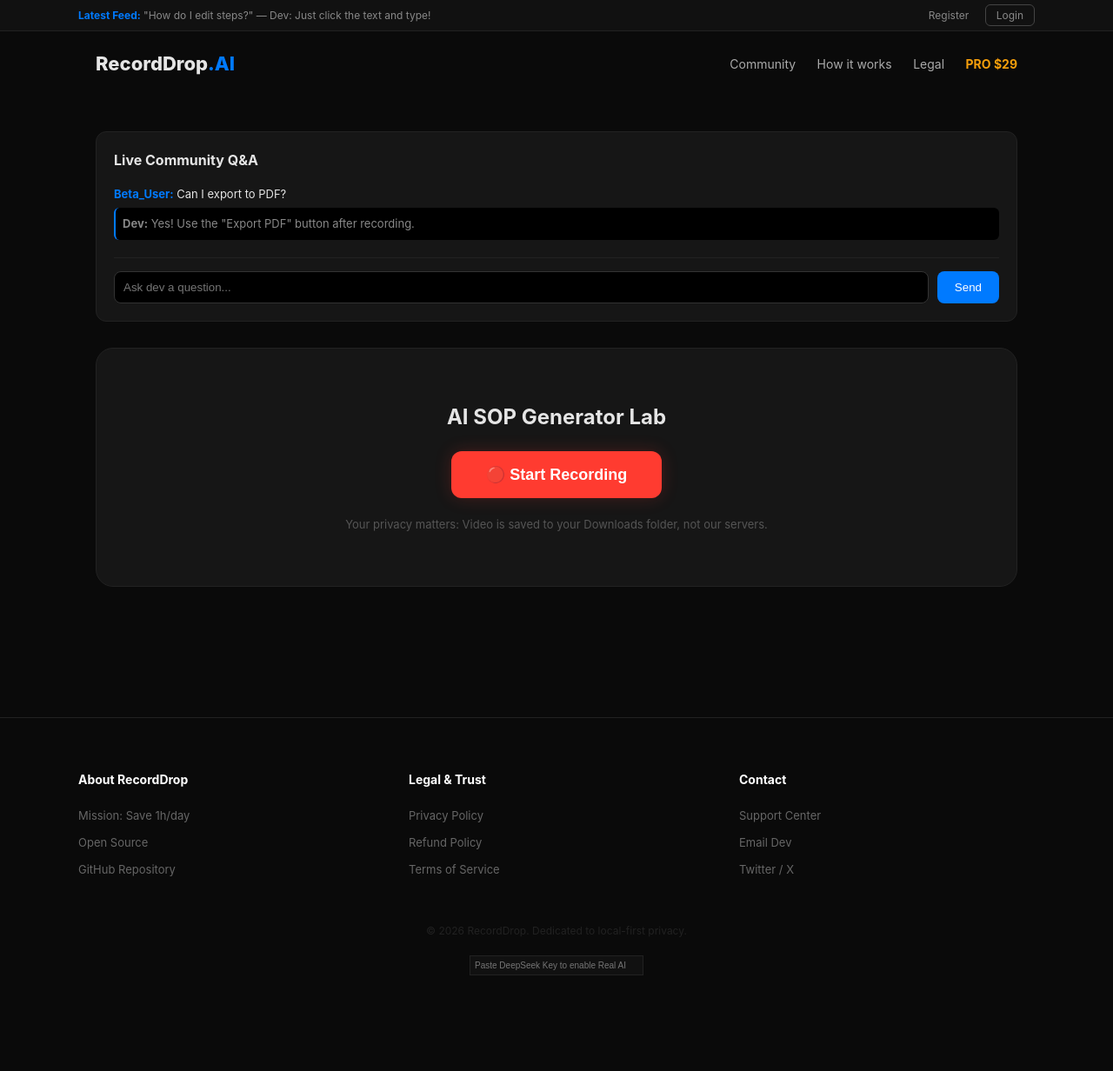
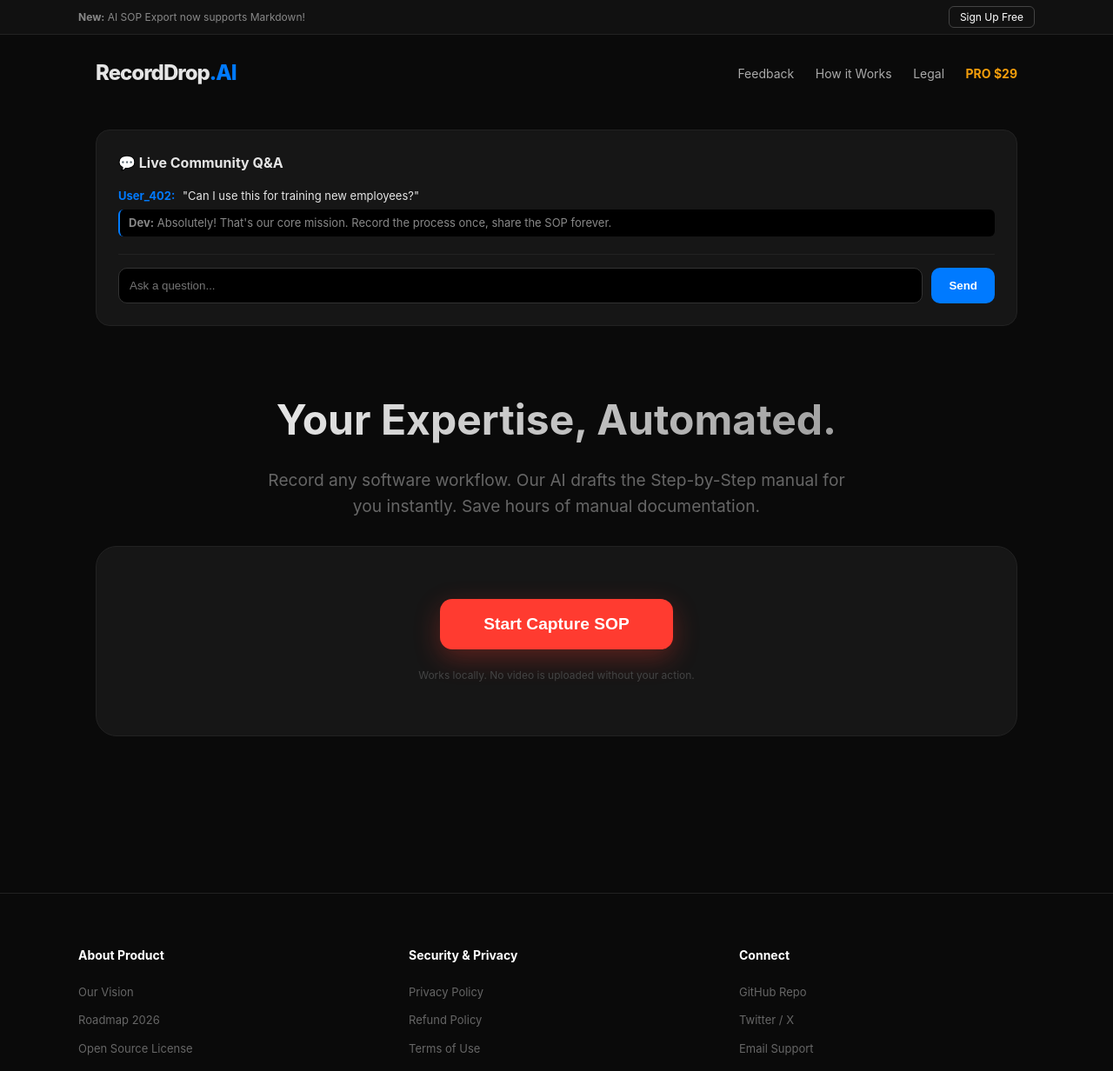
Before and after one commit to dj1988022/recorddrop, a website: page recorddrop_test.html in a window 1280 px wide. Shown: the top 1232 px of the page at 87% size. Before the commit the page ends 1182 px from the top, so only its background shows below. Drawn offline with Linux system fonts and the light colour scheme.

Commit message:
Update recorddrop_test.html

```diff
--- a/recorddrop_test.html
+++ b/recorddrop_test.html
@@ -3,113 +3,147 @@
 <head>
     <meta charset="UTF-8">
     <meta name="viewport" content="width=device-width, initial-scale=1.0">
-    <title>RecordDrop AI - Smart SOP Laboratory</title>
+
+    <!-- 1. 谷歌 SEO 收录文案 (Google Indexing Meta Tags) -->
+    <title>RecordDrop AI — Record Screen & Generate SOP Documents Automatically</title>
+    <meta name="description" content="The best Loom alternative for documentation. Capture your screen locally and let AI write professional step-by-step SOPs and manuals. No cloud required.">
+    <meta name="keywords" content="AI SOP Generator, Screen Recorder, Process Documentation, Automated Manuals, Loom Alternative">
+    <meta name="author" content="RecordDrop Team">
+
+    <!-- Open Graph (社交媒体预览) -->
+    <meta property="og:title" content="RecordDrop AI - From Video to SOP in Seconds">
+    <meta property="og:description" content="Stop wasting hours writing manuals. Capture your workflow and get AI-written steps instantly.">
+    <meta property="og:url" content="https://recorddrop.site">
+    <meta property="og:type" content="website">
+
     <style>
         :root { --primary: #007aff; --bg: #0a0a0a; --card: #161616; --text: #e5e5e5; }
         * { margin: 0; padding: 0; box-sizing: border-box; }
-        body { font-family: -apple-system, sans-serif; background: var(--bg); color: var(--text); line-height: 1.6; }
+        body { font-family: -apple-system, system-ui, sans-serif; background: var(--bg); color: var(--text); line-height: 1.6; }
 
-        /* 顶部：社区公告与登录 */
-        .top-bar { background: #111; border-bottom: 1px solid #222; padding: 8px 20px; font-size: 12px; position: sticky; top: 0; z-index: 100; }
+        /* 顶部栏 */
+        .top-bar { background: #111; border-bottom: 1px solid #222; padding: 10px 20px; font-size: 12px; position: sticky; top: 0; z-index: 1000; }
         .top-content { max-width: 1100px; margin: 0 auto; display: flex; justify-content: space-between; align-items: center; }
-        .ticker { color: #888; }
-        .ticker b { color: var(--primary); }
         .auth-btns a { color: #888; text-decoration: none; margin-left: 15px; }
-        .btn-login { border: 1px solid #444; padding: 4px 12px; border-radius: 6px; }
+        .btn-login { border: 1px solid #444; padding: 4px 12px; border-radius: 6px; color: #fff !important; }
 
         /* 导航 */
-        nav { max-width: 1100px; margin: 0 auto; padding: 20px; display: flex; justify-content: space-between; align-items: center; }
-        .logo { font-weight: 800; font-size: 22px; cursor: pointer; }
-        .nav-links a { color: #aaa; text-decoration: none; margin-left: 20px; font-size: 14px; }
+        nav { max-width: 1100px; margin: 0 auto; padding: 25px 20px; display: flex; justify-content: space-between; align-items: center; }
+        .logo { font-weight: 800; font-size: 24px; letter-spacing: -1px; }
+        .nav-links a { color: #aaa; text-decoration: none; margin-left: 20px; font-size: 14px; transition: 0.3s; }
+        .nav-links a:hover { color: var(--primary); }
 
-        .container { max-width: 1100px; margin: 0 auto; padding: 40px 20px; }
+        .container { max-width: 1100px; margin: 0 auto; padding: 20px; }
 
-        /* 留言板 */
-        .community-board { background: var(--card); border: 1px solid #222; border-radius: 12px; padding: 20px; margin-bottom: 30px; }
-        .msg-list { max-height: 200px; overflow-y: auto; margin-bottom: 15px; border-bottom: 1px solid #222; padding-bottom: 10px; }
-        .msg-item { margin-bottom: 10px; font-size: 13px; }
-        .user-name { color: var(--primary); font-weight: bold; }
-        .dev-reply { background: #000; padding: 8px; border-radius: 6px; margin-top: 5px; color: #888; border-left: 2px solid var(--primary); }
+        /* 社区留言板 */
+        .community-section { background: var(--card); border: 1px solid #222; border-radius: 16px; padding: 25px; margin-bottom: 30px; }
+        .msg-list { max-height: 150px; overflow-y: auto; margin-bottom: 15px; border-bottom: 1px solid #222; padding-bottom: 10px; }
+        .msg-item { font-size: 13px; margin-bottom: 10px; }
+        .user-tag { color: var(--primary); font-weight: bold; margin-right: 5px; }
+        .reply-tag { background: #000; color: #888; padding: 5px 10px; border-radius: 6px; margin-top: 5px; display: block; border-left: 2px solid var(--primary); }
 
-        /* 录制区 */
-        .work-area { background: var(--card); border: 1px solid #222; border-radius: 20px; padding: 60px 20px; text-align: center; margin-bottom: 30px; }
-        .btn-main { background: #ff3b30; color: white; border: none; padding: 16px 40px; border-radius: 12px; font-size: 18px; font-weight: bold; cursor: pointer; box-shadow: 0 0 20px rgba(255,59,48,0.2); }
-        .btn-stop { background: #fff; color: #000; display: none; }
+        /* 核心工作区 */
+        .hero-section { text-align: center; padding: 40px 0; }
+        h1 { font-size: 3rem; margin-bottom: 15px; background: linear-gradient(135deg, #fff, #888); -webkit-background-clip: text; -webkit-text-fill-color: transparent; }
+
+        .work-card { background: var(--card); border: 1px solid #222; border-radius: 24px; padding: 60px 40px; text-align: center; margin-bottom: 40px; }
+        .btn-main { background: #ff3b30; color: white; border: none; padding: 18px 50px; border-radius: 14px; font-size: 1.2rem; font-weight: bold; cursor: pointer; transition: 0.3s; box-shadow: 0 10px 30px rgba(255,59,48,0.3); }
+        .btn-main:hover { transform: translateY(-3px); box-shadow: 0 15px 40px rgba(255,59,48,0.5); }
+        .btn-stop { background: #fff !important; color: #000 !important; display: none; }
 
         /* 结果展示布局 */
-        .result-layout { display: none; grid-template-columns: 1.2fr 1fr; gap: 30px; margin-top: 20px; }
+        .result-layout { display: none; grid-template-columns: 1.2fr 1fr; gap: 40px; margin-top: 20px; }
         .result-layout.active { display: grid; }
-        video { width: 100%; border-radius: 12px; background: #000; border: 1px solid #333; }
-        .sop-paper { background: #fff; color: #1a1a1a; border-radius: 12px; padding: 25px; box-shadow: 0 10px 30px rgba(0,0,0,0.5); }
-        .sop-step { margin-bottom: 20px; border-bottom: 1px solid #eee; padding-bottom: 10px; }
+        video { width: 100%; border-radius: 16px; border: 1px solid #333; background: #000; }
 
-        /* 页脚 */
+        .sop-paper { background: #fff; color: #1a1a1a; border-radius: 16px; padding: 30px; box-shadow: 0 10px 40px rgba(0,0,0,0.5); }
+        .sop-step { border-left: 3px solid var(--primary); padding-left: 15px; margin-bottom: 25px; }
+        .step-label { font-weight: 800; font-size: 12px; color: var(--primary); text-transform: uppercase; }
+        .step-text { font-weight: 700; font-size: 16px; margin-top: 5px; }
+        .step-desc { font-size: 14px; color: #666; outline: none; margin-top: 5px; }
+
+        /* 页脚法律说明 */
         footer { border-top: 1px solid #222; padding: 60px 20px; margin-top: 80px; }
         .footer-grid { max-width: 1100px; margin: 0 auto; display: grid; grid-template-columns: repeat(3, 1fr); gap: 40px; }
-        .footer-col h4 { color: #fff; margin-bottom: 20px; font-size: 14px; }
-        .footer-col a { display: block; color: #666; text-decoration: none; font-size: 13px; margin-bottom: 10px; }
+        .footer-col h4 { font-size: 14px; color: #fff; margin-bottom: 20px; }
+        .footer-col a { display: block; color: #666; text-decoration: none; font-size: 13px; margin-bottom: 12px; transition: 0.3s; }
         .footer-col a:hover { color: var(--primary); }
+
+        /* 自动化测试雏形 */
+        .automation-test { margin-top: 40px; padding: 20px; border: 1px dashed #333; border-radius: 12px; text-align: left; }
+
+        @media (max-width: 768px) { .result-layout { grid-template-columns: 1fr; } }
     </style>
 </head>
 <body>
 
 <div class="top-bar">
     <div class="top-content">
-        <div class="ticker"><b>Latest Feed:</b> <span id="tickerMsg">"How do I edit steps?" — Dev: Just click the text and type!</span></div>
+        <div style="color:#888;"><b>New:</b> AI SOP Export now supports Markdown!</div>
         <div class="auth-btns">
-            <a href="#" onclick="alert('Join our Beta! Email collection coming soon.')">Register</a>
-            <a href="#" class="btn-login">Login</a>
+            <a href="#" class="btn-login" onclick="alert('Join Beta: Email list opens next week!')">Sign Up Free</a>
         </div>
     </div>
 </div>
 
 <nav>
-    <div class="logo" onclick="location.href='/'">RecordDrop<span style="color:var(--primary)">.AI</span></div>
+    <div class="logo">RecordDrop<span style="color:var(--primary)">.AI</span></div>
     <div class="nav-links">
-        <a href="#board">Community</a>
-        <a href="#how">How it works</a>
+        <a href="#board">Feedback</a>
+        <a href="#how">How it Works</a>
         <a href="#legal">Legal</a>
         <a href="#" style="color:#f59e0b; font-weight:bold;">PRO $29</a>
     </div>
 </nav>
 
 <div class="container">
-    <!-- 留言板 -->
-    <div class="community-board" id="board">
-        <h4 style="margin-bottom:15px;">Live Community Q&A</h4>
+    <!-- 社区留言板 -->
+    <div class="community-section" id="board">
+        <h3 style="margin-bottom:15px; font-size:16px;">💬 Live Community Q&A</h3>
         <div class="msg-list" id="msgList">
             <div class="msg-item">
-                <span class="user-name">Beta_User:</span> Can I export to PDF?
-                <div class="dev-reply"><b>Dev:</b> Yes! Use the "Export PDF" button after recording.</div>
+                <span class="user-tag">User_402:</span> "Can I use this for training new employees?"
+                <span class="reply-tag"><b>Dev:</b> Absolutely! That's our core mission. Record the process once, share the SOP forever.</span>
             </div>
         </div>
         <div style="display:flex; gap:10px;">
-            <input type="text" id="userIn" placeholder="Ask dev a question..." style="flex:1; background:#000; border:1px solid #333; color:#fff; padding:10px; border-radius:8px; outline:none;">
-            <button onclick="postMsg()" style="background:var(--primary); color:white; border:none; padding:0 20px; border-radius:8px; cursor:pointer;">Send</button>
+            <input type="text" id="userIn" placeholder="Ask a question..." style="flex:1; background:#000; border:1px solid #333; color:#fff; padding:12px; border-radius:10px; outline:none;">
+            <button onclick="postMsg()" style="background:var(--primary); color:white; border:none; padding:0 20px; border-radius:10px; cursor:pointer; font-weight:bold;">Send</button>
         </div>
     </div>
 
-    <!-- 录制区 -->
-    <div class="work-area">
-        <h2 style="margin-bottom:20px;">AI SOP Generator Lab</h2>
-        <button class="btn-main" id="startBtn" onclick="startLab()">🔴 Start Recording</button>
-        <button class="btn-main btn-stop" id="stopBtn" onclick="stopLab()">⏹ Stop & Draft SOP</button>
-        <p style="margin-top:20px; color:#555; font-size:13px;">Your privacy matters: Video is saved to your Downloads folder, not our servers.</p>
+    <!-- 录制卡片 -->
+    <div class="hero-section">
+        <h1>Your Expertise, Automated.</h1>
+        <p style="color:#666; font-size:1.2rem; max-width:700px; margin: 0 auto 30px;">Record any software workflow. Our AI drafts the Step-by-Step manual for you instantly. Save hours of manual documentation.</p>
+
+        <div class="work-card">
+            <div id="recStatus" style="display:none; color:#ff3b30; font-weight:bold; margin-bottom:15px;">● Recording & Tracking...</div>
+            <button class="btn-main" id="startBtn" onclick="startLab()">Start Capture SOP</button>
+            <button class="btn-main btn-stop" id="stopBtn" onclick="stopLab()">Finish & Get SOP</button>
+            <p style="margin-top:20px; font-size:12px; color:#444;">Works locally. No video is uploaded without your action.</p>
+        </div>
     </div>
 
     <!-- 结果展示 -->
     <div class="result-layout" id="resLayout">
         <div>
-            <h3 style="margin-bottom:15px;">1. Video Review</h3>
+            <h3 style="margin-bottom:15px;">1. Workflow Video</h3>
             <video id="preview" controls></video>
+            <!-- 自动化尝试按钮 -->
+            <div class="automation-test">
+                <p style="font-size:12px; color:#888; margin-bottom:10px;"><b>Experimental:</b> Half-auto Tool</p>
+                <button onclick="alert('This will trigger AI to generate a script based on your clicks!')" style="font-size:12px; cursor:pointer;">Generate Execution Script</button>
+            </div>
         </div>
+
         <div class="sop-paper">
             <div style="display:flex; justify-content:space-between; align-items:center; margin-bottom:20px;">
-                <h3 style="color:#000;">2. AI Drafted SOP</h3>
-                <button onclick="window.print()" style="cursor:pointer; font-size:12px;">Export PDF</button>
+                <h3 style="color:#000;">2. AI Generated SOP</h3>
+                <button onclick="window.print()" style="cursor:pointer; font-size:12px; padding:5px 10px;">Export PDF</button>
             </div>
-            <div id="sopSteps" style="color:#444;">
-                <p>Analyzing actions...</p>
+            <div id="sopSteps" style="color:#1a1a1a;">
+                <p style="color:#999; font-style:italic;">AI is analyzing your clicks...</p>
             </div>
         </div>
     </div>
@@ -118,58 +152,69 @@
 <footer id="legal">
     <div class="footer-grid">
         <div class="footer-col">
-            <h4>About RecordDrop</h4>
-            <a href="#">Mission: Save 1h/day</a>
-            <a href="#">Open Source</a>
-            <a href="#">GitHub Repository</a>
+            <h4>About Product</h4>
+            <a href="#">Our Vision</a>
+            <a href="#">Roadmap 2026</a>
+            <a href="#">Open Source License</a>
         </div>
         <div class="footer-col">
-            <h4>Legal & Trust</h4>
-            <a href="#" onclick="alert('Privacy Policy: We do not store your videos.')">Privacy Policy</a>
+            <h4>Security & Privacy</h4>
+            <a href="#" onclick="alert('Privacy: We use Local-First architecture. Data stays on your machine.')">Privacy Policy</a>
             <a href="#" onclick="alert('Refunds: 14-day money back guarantee.')">Refund Policy</a>
-            <a href="#">Terms of Service</a>
+            <a href="#">Terms of Use</a>
         </div>
         <div class="footer-col">
-            <h4>Contact</h4>
-            <a href="#">Support Center</a>
-            <a href="#">Email Dev</a>
+            <h4>Connect</h4>
+            <a href="#">GitHub Repo</a>
             <a href="#">Twitter / X</a>
+            <a href="#">Email Support</a>
         </div>
     </div>
-    <div style="text-align:center; margin-top:40px; color:#222; font-size:12px;">
-        © 2026 RecordDrop. Dedicated to local-first privacy.
+    <div style="text-align:center; margin-top:50px; color:#222; font-size:11px;">
+        © 2026 RecordDrop. Built for teams who respect their own time.
         <br><br>
-        <input type="password" id="apiKey" placeholder="Paste DeepSeek Key to enable Real AI" style="background:#111; border:1px solid #222; color:#444; padding:5px; width:200px; font-size:10px;">
+        <input type="password" id="apiKey" placeholder="Paste DeepSeek Key to enable Real AI" style="background:#111; border:1px solid #222; color:#444; padding:6px; width:220px; font-size:10px; border-radius:4px;">
     </div>
 </footer>
 
 <script>
 let mediaRecorder, chunks = [], actionLog = [], startTime;
 
-async function startLab() {
-    const stream = await navigator.mediaDevices.getDisplayMedia({ video: true });
-    mediaRecorder = new MediaRecorder(stream);
-    chunks = []; actionLog = []; startTime = Date.now();
-
-    window.onclick = (e) => {
+// 改进的点击追踪
+window.addEventListener('mousedown', (e) => {
+    if(mediaRecorder && mediaRecorder.state === 'recording') {
+        const targetDesc = e.target.innerText?.substring(0, 30) || e.target.tagName || 'Element';
         actionLog.push({
             time: Math.floor((Date.now()-startTime)/1000),
-            action: 'Click',
-            target: e.target.innerText || e.target.tagName
+            action: 'User clicked',
+            target: targetDesc.trim()
         });
-    };
+        console.log("Logged Click:", targetDesc);
+    }
+}, true);
 
-    mediaRecorder.ondataavailable = e => chunks.push(e.data);
-    mediaRecorder.onstop = finalize;
-    mediaRecorder.start();
+async function startLab() {
+    try {
+        const stream = await navigator.mediaDevices.getDisplayMedia({ video: true, audio: true });
+        mediaRecorder = new MediaRecorder(stream);
+        chunks = []; actionLog = []; startTime = Date.now();
 
-    document.getElementById('startBtn').style.display = 'none';
-    document.getElementById('stopBtn').style.display = 'inline-block';
+        mediaRecorder.ondataavailable = e => chunks.push(e.data);
+        mediaRecorder.onstop = finalize;
+        mediaRecorder.start();
+
+        document.getElementById('startBtn').style.display = 'none';
+        document.getElementById('stopBtn').style.display = 'inline-block';
+        document.getElementById('recStatus').style.display = 'block';
+    } catch(e) {
+        alert("Permission denied or error.");
+    }
 }
 
 function stopLab() {
     mediaRecorder.stop();
     document.getElementById('stopBtn').style.display = 'none';
+    document.getElementById('recStatus').style.display = 'none';
 }
 
 async function finalize() {
@@ -177,23 +222,30 @@
     document.getElementById('preview').src = URL.createObjectURL(blob);
     document.getElementById('resLayout').classList.add('active');
 
-    // 自动下载视频
-    const a = document.createElement('a'); a.href = document.getElementById('preview').src; a.download = 'sop-video.webm'; a.click();
+    // 自动保存视频到本地
+    const a = document.createElement('a');
+    a.href = document.getElementById('preview').src;
+    a.download = `SOP-Recording-${Date.now()}.webm`;
+    a.click();
 
-    // AI 生成逻辑
     const key = document.getElementById('apiKey').value;
     const stepsDiv = document.getElementById('sopSteps');
+
     if(key) {
-        stepsDiv.innerText = "✨ AI is analyzing your workflow...";
-        // 此处你可以接入真正的 API 调用逻辑
+        stepsDiv.innerHTML = "✨ AI is analyzing your workflow actions...";
+        // 此处接入真正的后端调用 /api/generate
     } else {
+        // 演示逻辑
         setTimeout(() => {
-            stepsDiv.innerHTML = `
-                <div class="sop-step"><b>Step 1:</b> Initialized recording and prepared environment.</div>
-                <div class="sop-step"><b>Step 2:</b> Performed target actions (Captured ${actionLog.length} clicks).</div>
-                <div class="sop-step"><b>Step 3:</b> Finalized workflow and generated documentation.</div>
-                <p style="font-size:10px; color:blue;">(Demo Mode: Paste API Key for real details)</p>
-            `;
+            stepsDiv.innerHTML = actionLog.length > 0 ?
+                actionLog.map((log, index) => `
+                    <div class="sop-step">
+                        <div class="step-label">Step ${index + 1} - ${log.time}s</div>
+                        <div class="step-text">${log.action}: "${log.target}"</div>
+                        <div class="step-desc" contenteditable="true">AI analysis: System detected a key interaction here. Please describe the purpose.</div>
+                    </div>
+                `).join('') :
+                `<div style="color:#888;">No clicks captured. Try clicking on elements during recording!</div>`;
         }, 1500);
     }
 }
@@ -201,11 +253,12 @@
 function postMsg() {
     const txt = document.getElementById('userIn').value;
     if(!txt) return;
+    const list = document.getElementById('msgList');
     const div = document.createElement('div');
     div.className = 'msg-item';
-    div.innerHTML = `<span class="user-name">You:</span> ${txt}`;
-    document.getElementById('msgList').appendChild(div);
-    document.getElementById('msgList').scrollTop = document.getElementById('msgList').scrollHeight;
+    div.innerHTML = `<span class="user-tag">You:</span> ${txt}`;
+    list.appendChild(div);
+    list.scrollTop = list.scrollHeight;
     document.getElementById('userIn').value = '';
 }
 </script>
```
